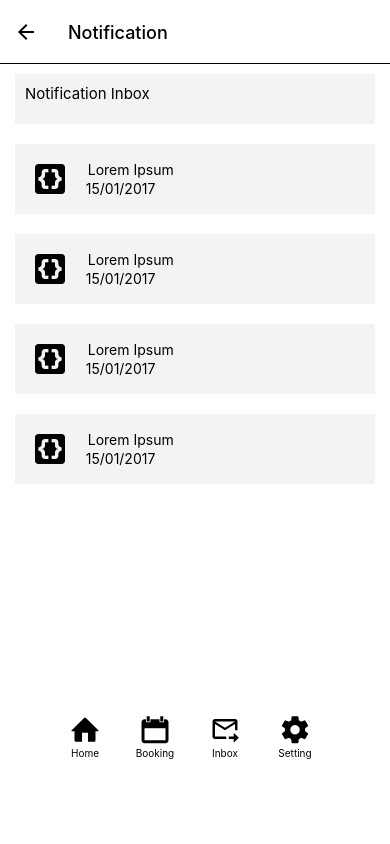
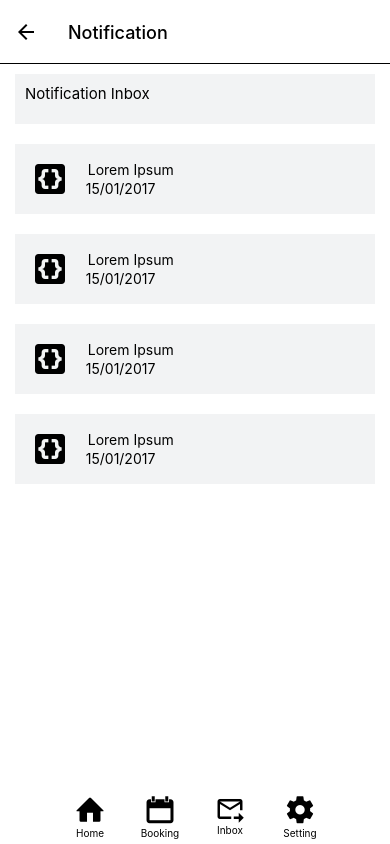
Before and after one commit to kalyani-coder/Car-Wash-Mobileapp, a React Native app: screen /Notification in a window 390 px wide. Built offline with nearby package versions, Linux system fonts and the light colour scheme; some icons are missing.

Commit message:
footer updated

```diff
--- a/App.js
+++ b/App.js
@@ -40,6 +40,8 @@ function App() {
           <Stack.Screen name="Signup" component={Signup} />
 
         </Stack.Navigator>
+
+
       </NavigationContainer>
       {/* <Signup></Signup> */}
       <StatusBar style="auto" />
@@ -51,6 +53,7 @@ const styles = StyleSheet.create({
   container: {
     flex: 1,
     // paddingTop:40,
+    // position: 'relative',
 
   },
 });
--- a/Components/Cancled.js
+++ b/Components/Cancled.js
@@ -289,6 +289,7 @@ class Cancled extends React.Component {
                     </View>
           </ScrollView>
         </View>
+        <View style={styles.footer}>
         <View style={styles.add}>
                     <AntDesign name="plus" size={20} color="black" />
                     <Text>Add New Booking</Text>
@@ -327,7 +328,7 @@ class Cancled extends React.Component {
             <Text style={styles.text10}>Setting</Text>
           </View>
         </View>
-
+        </View>
       </>
     );
   }
@@ -420,26 +421,30 @@ const styles = StyleSheet.create({
   text5: {
     fontSize: 10,
   },
+    footer:{
+      position: 'fixed',
+      bottom: 0,
+      left: 0,
+      right: 0,
+      padding: 5,
+      alignItems: 'center',
+  },
   add: {
-    flexDirection: 'row',
-    marginHorizontal: 120,
-},
+      flexDirection: 'row',
+      marginBottom:15,
+  },
   iconsContainer1: {
-    flexDirection: "row",
-    alignItems: "center",
-    marginHorizontal: 60,
-    marginVertical: 10,
+      flexDirection: 'row',
   },
   icon4: {
-    marginHorizontal: 20,
+      marginHorizontal: 20,
   },
   text9: {
-    justifyContent: "space-between",
-    alignItems: "center",
+      alignItems: 'center',
   },
   text10: {
-    fontSize: 10,
-  },
+      fontSize: 10,
+  }
 });
 
 export default Cancled;
--- a/Components/Completed.js
+++ b/Components/Completed.js
@@ -253,7 +253,8 @@ class Completed extends React.Component {
                             </View>
                         </View>
                     </ScrollView>
-                </View >
+                </View>
+                <View style={styles.footer}>
                     <View style={styles.add}>
                         <AntDesign name="plus" size={20} color="black" />
                         <Text>Add New Booking</Text>
@@ -289,7 +290,7 @@ class Completed extends React.Component {
                             <Text style={styles.text10}>Setting</Text>
                         </View>
                     </View>
-
+                </View>
 
 
 
@@ -305,18 +306,12 @@ const styles = StyleSheet.create({
         marginHorizontal: 5,
         marginVertical: 15
     },
-    add: {
-        flexDirection: 'row',
-        marginHorizontal: 120,
 
-
-    },
-    iconsContainer: {
-        flexDirection: 'row',
-        alignItems: 'center',
-        marginHorizontal: 55
-
-    },
+    // iconsContainer: {
+    //     flexDirection: 'row',
+    //     alignItems: 'center',
+    //     marginHorizontal: 55
+    // },
     icon: {
         marginHorizontal: 20,
     },
@@ -392,17 +387,25 @@ const styles = StyleSheet.create({
     text5: {
         fontSize: 10,
     },
+    footer: {
+        position: 'fixed',
+        bottom: 0,
+        left: 0,
+        right: 0,
+        padding: 5,
+        alignItems: 'center',
+    },
+    add: {
+        flexDirection: 'row',
+        marginBottom: 15,
+    },
     iconsContainer1: {
         flexDirection: 'row',
-        alignItems: 'center',
-        marginHorizontal: 60,
-        marginVertical: 10
     },
     icon4: {
         marginHorizontal: 20,
     },
     text9: {
-        justifyContent: 'space-between',
         alignItems: 'center',
     },
     text10: {
@@ -411,6 +414,7 @@ const styles = StyleSheet.create({
 
 
 
+
 })
 
 export default Completed;
--- a/Components/Confirmation.js
+++ b/Components/Confirmation.js
@@ -245,6 +245,9 @@ class Confirmation extends React.Component {
           <TouchableOpacity style={styles.button} onPress={this.handleIconPressConfirm}>
             <Text style={styles.buttonText}>Confirm Booking</Text>
           </TouchableOpacity>
+           </View>
+
+           <View style={styles.footer}>
 
           <View style={styles.iconsContainer1}>
             <View style={styles.text9}>
@@ -285,6 +288,7 @@ class Confirmation extends React.Component {
             </View>
           </View>
           </View>
+
       </>
     );
   }
@@ -347,20 +351,41 @@ const styles = StyleSheet.create({
     textAlign: "center",
     margin: 4,
   },
+  // iconsContainer1: {
+  //   flexDirection: "row",
+  //   justifyContent: "center",
+  //   marginVertical: 20,
+  // },
+  // icon4: {
+  //   marginHorizontal: 20,
+  // },
+  // text9: {
+  //   justifyContent: "space-between",
+  //   alignItems: "center",
+  // },
+  // text10: {
+  //   fontSize: 10,
+  // },
+  footer:{
+    position: 'fixed',
+    bottom: 0,
+    left: 0,
+    right: 0,
+    padding: 5,
+    alignItems: 'center',
+},
+
 iconsContainer1: {
-    flexDirection: "row",
-    justifyContent: "center",
-    marginVertical: 20,
+    flexDirection: 'row',
 },
 icon4: {
     marginHorizontal: 20,
 },
 text9: {
-    justifyContent: "space-between",
-    alignItems: "center",
+    alignItems: 'center',
 },
 text10: {
     fontSize: 10,
-  },
+}
 });
 export default Confirmation;
--- a/Components/Home.js
+++ b/Components/Home.js
@@ -359,7 +359,7 @@ class Home extends React.Component {
           </ScrollView>
 
 
-
+         <View style={styles.footer}>
           <View style={styles.iconsContainer1}>
             <View style={styles.text9}>
               <TouchableOpacity onPress={this.handleIconPressHome}>
@@ -394,7 +394,7 @@ class Home extends React.Component {
               <Text style={styles.text10}>Setting</Text>
             </View>
           </View>
-
+          </View>
       </>
     );
   }
@@ -548,22 +548,44 @@ const styles = StyleSheet.create({
     width: 100,
     marginRight: 20,
   },
-  iconsContainer1: {
-    flexDirection: "row",
-    justifyContent: "center",
-    marginVertical: 20,
+  // iconsContainer1: {
+  //   flexDirection: "row",
+  //   justifyContent: "center",
+  //   marginVertical: 20,
+  // },
+
+  // icon4: {
+  //   marginHorizontal: 20,
+  // },
+  // text9: {
+  //   justifyContent: "space-between",
+  //   alignItems: "center",
+  // },
+  // text10: {
+  //   fontSize: 10,
+  // },
+  footer: {
+    position: 'fixed',
+    bottom: 0,
+    left: 0,
+    right: 0,
+    padding: 5,
+    alignItems:'center',
+
   },
 
+  iconsContainer1: {
+    flexDirection: 'row',
+  },
   icon4: {
     marginHorizontal: 20,
   },
   text9: {
-    justifyContent: "space-between",
-    alignItems: "center",
+    alignItems: 'center',
   },
   text10: {
     fontSize: 10,
-  },
+  }
 });
 export default Home;
 // *******************************
--- a/Components/Notification.js
+++ b/Components/Notification.js
@@ -55,7 +55,7 @@ class Notification extends React.Component {
 
     return (
       <>
-            <View style={styles.container}>
+
           <View
             style={{
               height: 50,
@@ -65,12 +65,15 @@ class Notification extends React.Component {
               marginHorizontal: 15
             }}
           >
-                <View style={{flexDirection:'row',justifyContent:'space-between',margin:10}}>
+            <View style={{ flexDirection: 'row', justifyContent: 'space-between', margin: 10 }}>
               <Text style={styles.text}>Notification Inbox</Text>
-                <FontAwesomeIcon icon={faDownload} size={25}/>
+              <FontAwesomeIcon icon={faDownload} size={25} />
             </View>
           </View>
-
+          <ScrollView
+          Vertical={true}
+          showsVerticalScrollIndicator={false}
+        >
 
           <View
             style={{
@@ -81,10 +84,10 @@ class Notification extends React.Component {
               marginHorizontal: 15
             }}
           >
-                    <View style={{flexDirection:'row',margin:15}}>
+            <View style={{ flexDirection: 'row', margin: 15 }}>
               <MaterialCommunityIcons name="code-braces-box" size={40} color="black" />
               <View>
-                    <Text style={{margin:2}}>    Lorem Ipsum</Text>
+                <Text style={{ margin: 2 }}>    Lorem Ipsum</Text>
                 <Text>    15/01/2017</Text>
               </View>
             </View>
@@ -100,10 +103,10 @@ class Notification extends React.Component {
               marginHorizontal: 15
             }}
           >
-                     <View style={{flexDirection:'row',margin:15}}>
+            <View style={{ flexDirection: 'row', margin: 15 }}>
               <MaterialCommunityIcons name="code-braces-box" size={40} color="black" />
               <View>
-                    <Text style={{margin:2}}>    Lorem Ipsum</Text>
+                <Text style={{ margin: 2 }}>    Lorem Ipsum</Text>
                 <Text>    15/01/2017</Text>
               </View>
             </View>
@@ -118,10 +121,10 @@ class Notification extends React.Component {
               marginHorizontal: 15
             }}
           >
-                   <View style={{flexDirection:'row',margin:15}}>
+            <View style={{ flexDirection: 'row', margin: 15 }}>
               <MaterialCommunityIcons name="code-braces-box" size={40} color="black" />
               <View>
-                    <Text style={{margin:2}}>    Lorem Ipsum</Text>
+                <Text style={{ margin: 2 }}>    Lorem Ipsum</Text>
                 <Text>    15/01/2017</Text>
               </View>
             </View>
@@ -135,15 +138,18 @@ class Notification extends React.Component {
               marginVertical: 10,
               marginHorizontal: 15
             }}
-                ><View style={{flexDirection:'row',margin:15}}>
+          ><View style={{ flexDirection: 'row', margin: 15 }}>
               <MaterialCommunityIcons name="code-braces-box" size={40} color="black" />
               <View>
-                    <Text style={{margin:2}}>    Lorem Ipsum</Text>
+                <Text style={{ margin: 2 }}>    Lorem Ipsum</Text>
                 <Text>    15/01/2017</Text>
               </View>
             </View>
           </View>
+          </ScrollView>
 
+
+          <View style={styles.footer}>
             <View style={styles.iconsContainer1}>
               <View style={styles.text9}>
                 <TouchableOpacity onPress={this.handleIconPressHome}>
@@ -181,36 +187,40 @@ class Notification extends React.Component {
 
                 <Text style={styles.text10}>Setting</Text>
               </View>
+
             </View>
           </View>
+
       </>
     )
   }
 }
-const styles=StyleSheet.create({
-    container:{
-        flex: 1,
-        position: 'relative',
+const styles = StyleSheet.create({
+
+  text: {
+    fontSize: 15,
   },
-    text:{
-        fontSize:15,
+  footer: {
+    position: 'fixed',
+    bottom: 0,
+    left: 0,
+    right: 0,
+    padding: 5,
+    alignItems: 'center',
+
   },
+
   iconsContainer1: {
-        position:'absolute',
-        flexDirection: "row",
-        top:650,
-        left:50
-
+    flexDirection: 'row',
   },
   icon4: {
     marginHorizontal: 20,
   },
   text9: {
-        justifyContent: "space-between",
-        alignItems: "center",
+    alignItems: 'center',
   },
   text10: {
     fontSize: 10,
-      },
+  }
 })
 export default Notification;
--- a/Components/Upcoming.js
+++ b/Components/Upcoming.js
@@ -254,6 +254,7 @@ class Upcoming extends React.Component {
                     </ScrollView>
 
                 </View >
+                <View style={styles.footer}>
                 <View style={styles.add}>
                     <AntDesign name="plus" size={20} color="black" />
                     <Text>Add New Booking</Text>
@@ -287,6 +288,7 @@ class Upcoming extends React.Component {
 
                         <Text style={styles.text10}>Setting</Text>
                     </View>
+                </View>
                 </View>
             </>
         );
@@ -362,21 +364,25 @@ const styles = StyleSheet.create({
         textAlign: 'center',
         margin: 8
     },
+    footer:{
+        position: 'fixed',
+        bottom: 0,
+        left: 0,
+        right: 0,
+        padding: 5,
+        alignItems: 'center',
+    },
     add: {
         flexDirection: 'row',
-        marginHorizontal: 120,
+        marginBottom:15,
     },
     iconsContainer1: {
         flexDirection: 'row',
-        alignItems: 'center',
-        marginHorizontal: 60,
-        marginVertical: 10
     },
     icon4: {
         marginHorizontal: 20,
     },
     text9: {
-        justifyContent: 'space-between',
         alignItems: 'center',
     },
     text10: {
--- a/Components/Washing.js
+++ b/Components/Washing.js
@@ -267,6 +267,7 @@ class Washing extends React.Component {
 
                 </View>
             </ScrollView>
+            <View style={styles.footer}>
 
                 <View style={styles.iconsContainer1}>
 
@@ -299,7 +300,7 @@ class Washing extends React.Component {
                         <Text style={styles.text10}>Setting</Text>
                     </View>
                 </View>
-
+                </View>
             </>
         );
 
@@ -381,18 +382,23 @@ const styles = StyleSheet.create({
         paddingTop: 8
     },
 
+    footer: {
+        position: 'fixed',
+        bottom: 0,
+        left: 0,
+        right: 0,
+        padding: 5,
+        alignItems:'center',
+
+      },
 
       iconsContainer1: {
         flexDirection: 'row',
-        alignItems: 'center',
-        marginHorizontal: 60,
-        marginVertical: 20
       },
       icon4: {
         marginHorizontal: 20,
       },
       text9: {
-        justifyContent: 'space-between',
         alignItems: 'center',
       },
       text10: {
```
Lines whose indentation alone changed are shown as unchanged.
